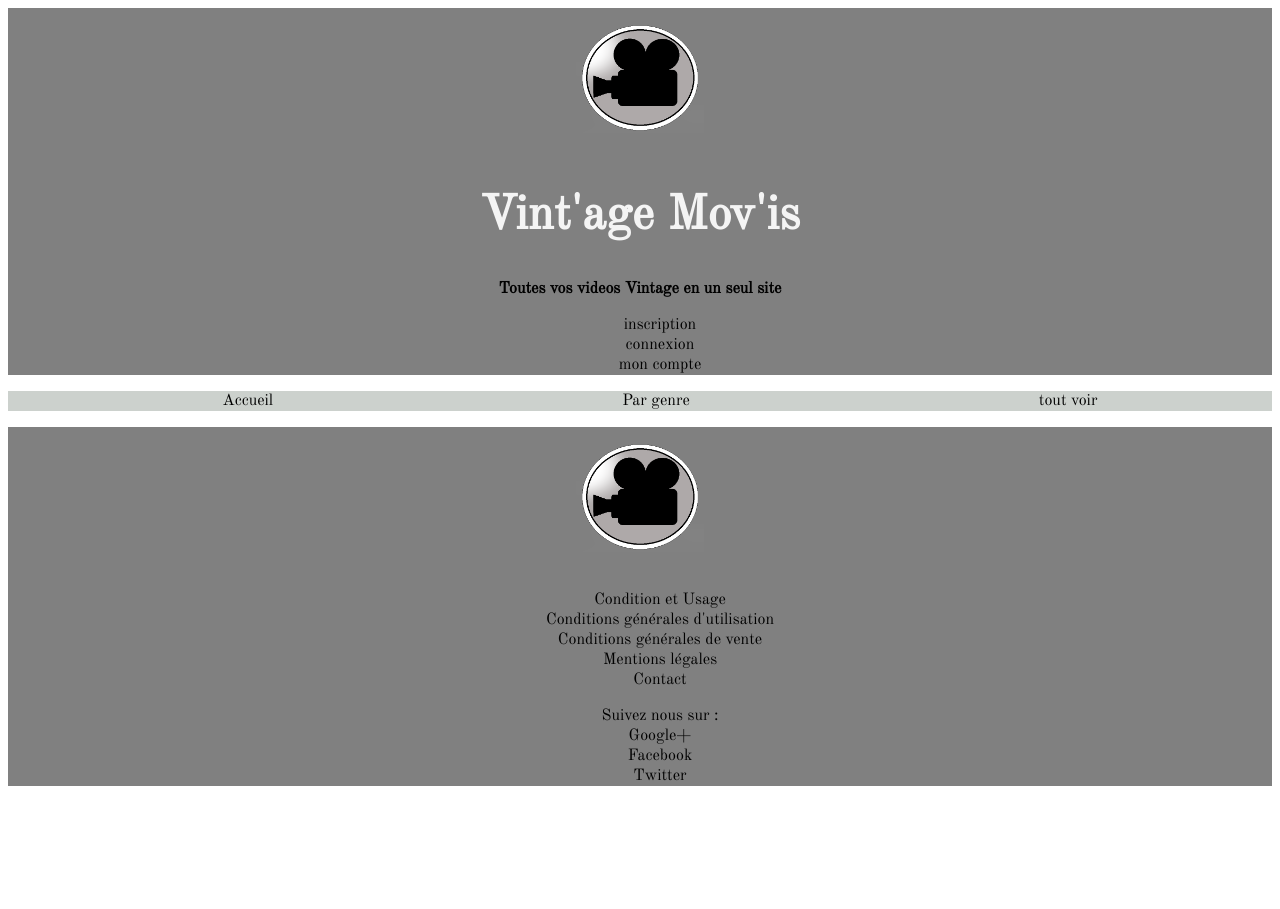
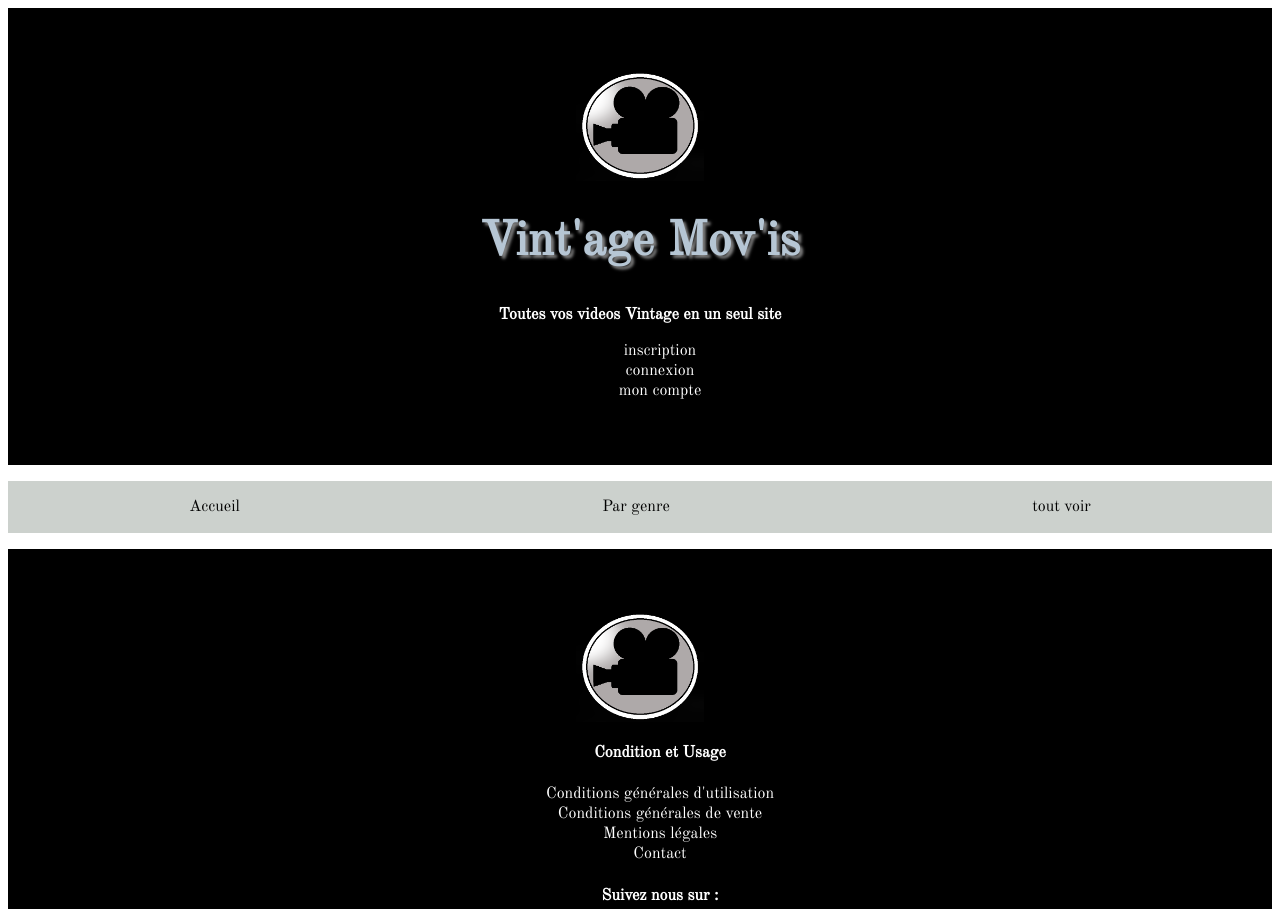
Before and after one commit to mik3553/vod, a plain HTML site: page index.html in a window 1280 px wide. Shown: the top 909 px of the page. Before the commit the page ends 802 px from the top, so only its background shows below. Drawn offline with nearby package versions, Linux system fonts and the light colour scheme.

Commit message:
footer et header fini

```diff
--- a/css/style.css
+++ b/css/style.css
@@ -1,17 +1,8 @@
 body {
-	box-sizing: border-box;
+
 	font-family: 'Old Standard TT', serif;
 }
 
-.logo {
-	margin: 1rem auto;
-	width: 8rem;
-}
-
-h1 {
-	font-size: 3rem;
-	color: #F4F4F4;
-}
 a {
 	text-decoration: none;
 	color: black;
@@ -21,18 +12,56 @@ p {
 }
 li {
 	list-style: none;
+	color: white;
 }
 
-header, footer {
+header {
+	padding: 3rem;
+	background-color: black;
+}
+.logo {
+	display: block;
+	margin: 1rem auto;
+	width: 8rem;
 	text-align: center;
+}
+
+h1 {
+	font-size: 3rem;
+	color: #B6C6D4;
+	text-shadow: 3px 3px 3px grey;
+	text-align: center;
+}
+
+strong {
+	display: block;
+	text-align: center;
+}
+
+header div {
+	text-align: center;
+}
+
+.mainNav {
 	background-color: grey;
+}
+.flexLi {
+	display: flex;
+	justify-content: space-around;
+	background-color: #CCD1CD;
+	padding: 1rem 0;
 }
 
 
+footer {
+	background-color: black;
+	padding: 3rem;
+}
 
+footer div {
+	text-align: center;
+}
 
-.mainNav {
-	display: flex;
-	justify-content: space-around;
-	background-color: #CCD1CD;
+header a, footer a, strong {
+	color: white;
 }
--- a/index.html
+++ b/index.html
@@ -7,7 +7,7 @@
         <link rel="stylesheet" href="css/style.css">
     </head>
     <body>
-        <header class="flexHeaderFooter">
+        <header>
             <img class="logo" src="images/logo.png" alt="logo">
             <h1>Vint'age Mov'is</h1>
             <strong>Toutes vos videos Vintage en un seul site</strong>
@@ -21,8 +21,8 @@
                 </nav>
             </div>
         </header>
-        <nav>
-            <ul class="mainNav">
+        <nav class="mainNAv">
+            <ul class="flexLi">
                 <li><a href="">Accueil</a></li>
                 <li><a href="">Par genre</a></li>
                 <li><a href="">tout voir</a></li>
@@ -34,11 +34,11 @@
 
         </main>
 
-        <footer class="flexHeaderFooter">
+        <footer>
             <img class="logo" src="images/logo.png" alt="logo">
             <div>
                 <ul>
-                    <li><a href="">Condition et Usage</a></li>
+                    <li><h4>Condition et Usage</h4></li>
                     <li><a href="">Conditions générales d'utilisation</a></li>
                     <li><a href="">Conditions générales de vente</a></li>
                     <li><a href="">Mentions légales</a></li>
@@ -47,7 +47,7 @@
             </div>
             <div>
                 <ul>
-                    <li>Suivez nous sur :</li>
+                    <li><h4>Suivez nous sur :</h4></li>
                     <li><a href="#">Google+</a></li>
                     <li><a href="#">Facebook</a></li>
                     <li><a href="#">Twitter</a></li>
```
